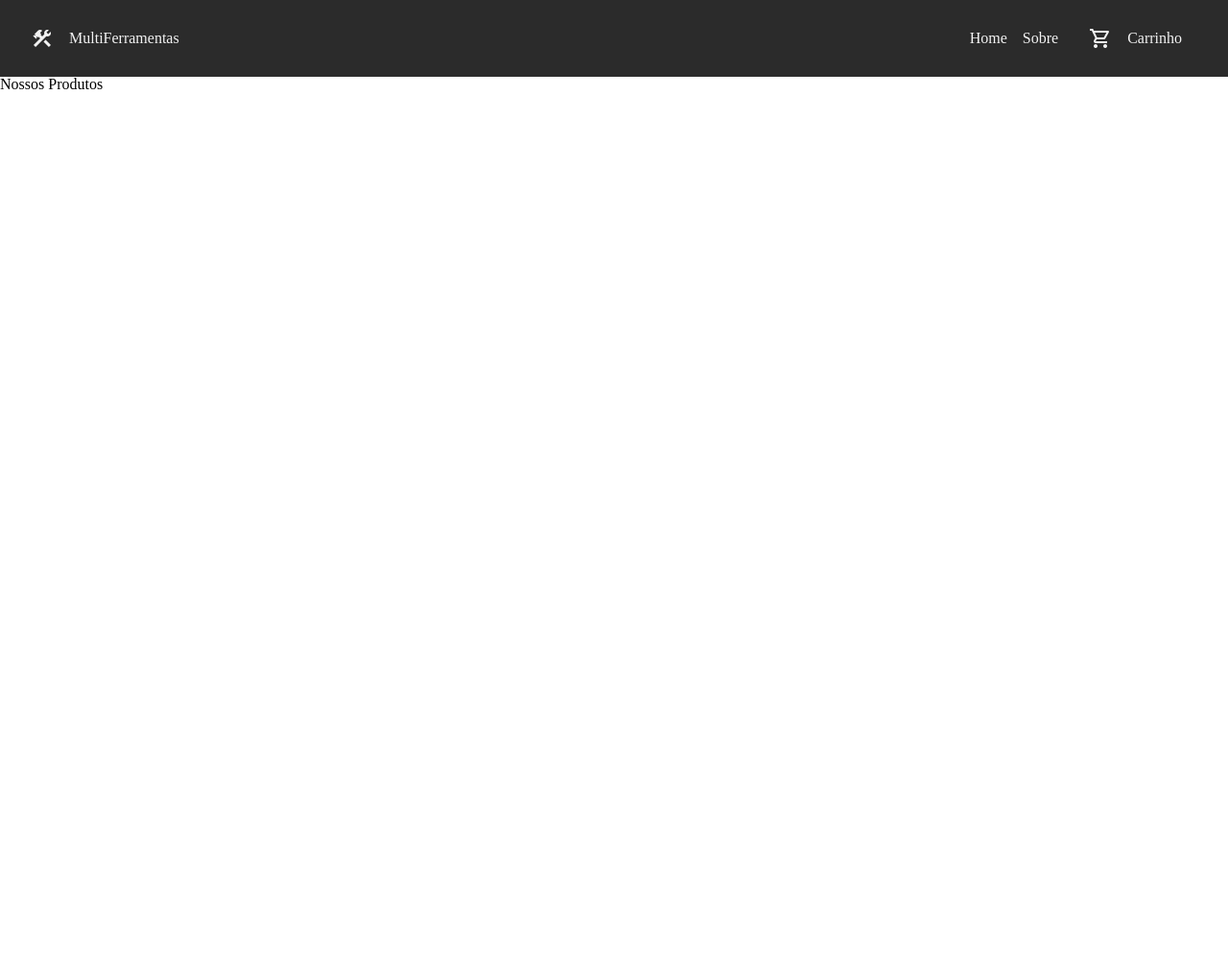
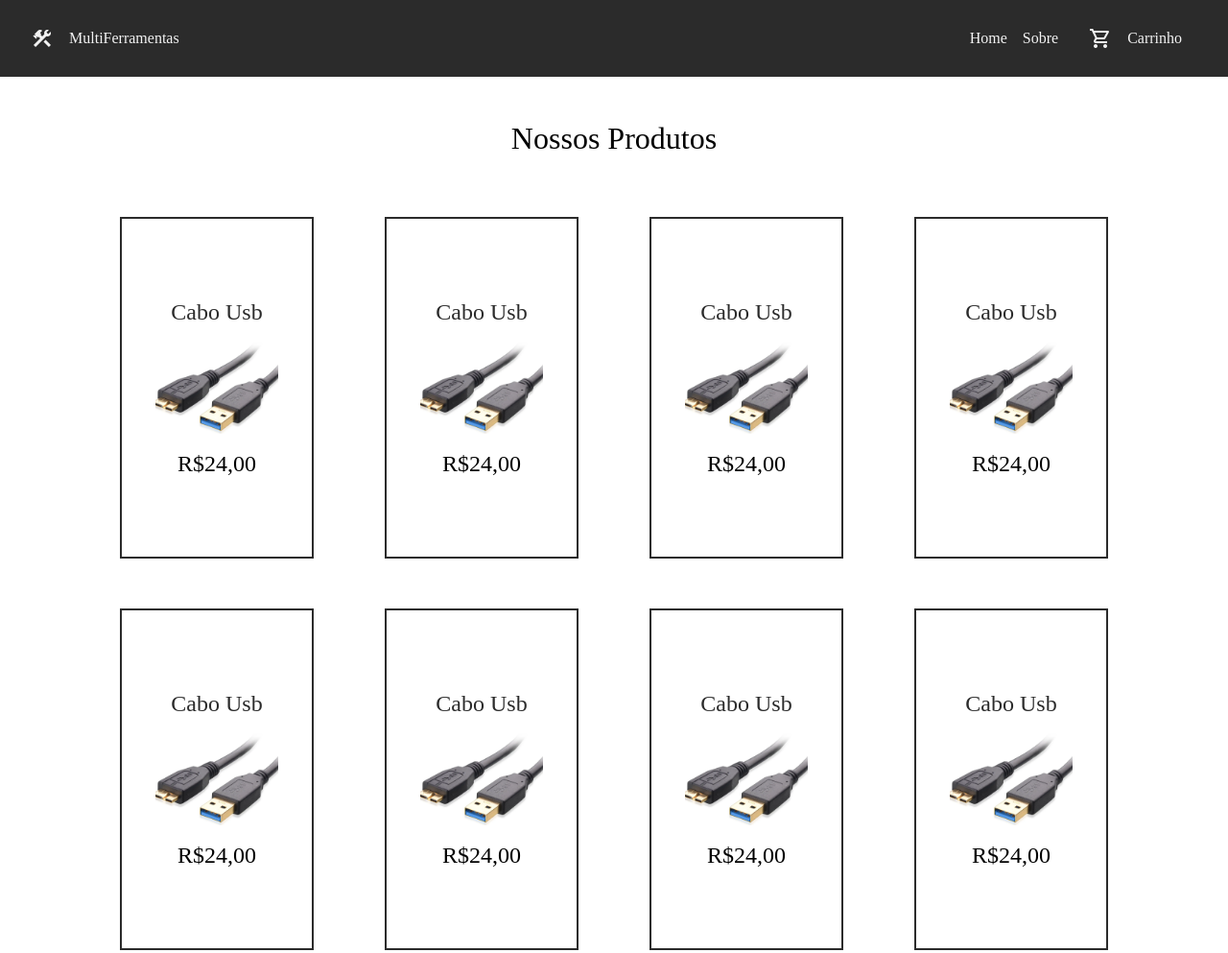
Before and after one commit to alisongpds/Projeto-A3, a website built with Vite: page index.html in a window 1280 px wide. Shown: the whole page at 96% size. Before the commit the page ends 800 px from the top, so only its background shows below. Built offline with nearby package versions, Linux system fonts and the light colour scheme.

Commit message:
Teste de adição de arquivos e layout completo

```diff
--- a/index.html
+++ b/index.html
@@ -38,14 +38,47 @@
 			<h1 class="product__title">Nossos Produtos</h1>
 		</section>
 		<section class="productList">
-			<img src="" alt="">
-			<img src="" alt="">
-			<img src="" alt="">
-			<img src="" alt="">
-			<img src="" alt="">
-			<img src="" alt="">
-			<img src="" alt="">
-			<img src="" alt="">
+			<div class="productList__item">
+				<h1 class="productTitle">Cabo Usb</h1>
+				<img class="productImage" src="./images/usb.png">
+				<h4 class="productDescription">R$24,00</h4>
+			</div>
+			<div class="productList__item">
+				<h1 class="productTitle">Cabo Usb</h1>
+				<img class="productImage" src="./images/usb.png">
+				<h4 class="productDescription">R$24,00</h4>
+			</div>
+			<div class="productList__item">
+				<h1 class="productTitle">Cabo Usb</h1>
+				<img class="productImage" src="./images/usb.png">
+				<h4 class="productDescription">R$24,00</h4>
+			</div>
+			<div class="productList__item">
+				<h1 class="productTitle">Cabo Usb</h1>
+				<img class="productImage" src="./images/usb.png">
+				<h4 class="productDescription">R$24,00</h4>
+			</div>
+			<div class="productList__item">
+				<h1 class="productTitle">Cabo Usb</h1>
+				<img class="productImage" src="./images/usb.png">
+				<h4 class="productDescription">R$24,00</h4>
+			</div>
+			<div class="productList__item">
+				<h1 class="productTitle">Cabo Usb</h1>
+				<img class="productImage" src="./images/usb.png">
+				<h4 class="productDescription">R$24,00</h4>
+			</div>
+			<div class="productList__item">
+				<h1 class="productTitle">Cabo Usb</h1>
+				<img class="productImage" src="./images/usb.png">
+				<h4 class="productDescription">R$24,00</h4>
+			</div>
+			<div class="productList__item">
+				<h1 class="productTitle">Cabo Usb</h1>
+				<img class="productImage" src="./images/usb.png">
+				<h4 class="productDescription">R$24,00</h4>
+			</div>
+
 		</section>
 	</main>
 
--- a/style.css
+++ b/style.css
@@ -8,6 +8,8 @@ html {
   font-family: var(--fonte-principal);
   font-size: 1.2rem;
 }
+
+/* CABEÇALHO DA PÁGINA */
 
 .header {
   background-color: var(--cor-principal);
@@ -52,3 +54,66 @@ html {
   padding: 0 1rem;
   color: var(--cor-letras);
 }
+
+/* SEÇÃO PRODUTOS */
+
+.product {
+  display: flex;
+  flex-direction: column;
+  justify-content: center;
+  align-items: center;
+  height: 16vh;
+}
+
+.product__title {
+  font-size: 2rem;
+}
+
+.productList {
+  display: grid;
+  grid-template-columns: 1fr 1fr 1fr 1fr;
+  grid-template-rows: 1fr 1fr;
+  gap: 1rem;
+  grid-auto-flow: row;
+  place-items: center;
+  justify-content: center;
+  align-content: center;
+  height: 100vh;
+  padding: 0 6rem;
+}
+
+.productList__item {
+  display: flex;
+  flex-direction: column;
+  justify-content: center;
+  align-items: center;
+  width: 13vw;
+  height: 40vh;
+  padding: 1rem;
+  gap: 1.2rem;
+  border: 2px solid var(--cor-principal);
+  transition: 1s;
+
+}
+
+.productList__item:hover{
+  transform: scale(1.1);
+  transition: 1s;
+}
+
+.productTitle{
+  font-size: 1.5rem;
+  color: var(--cor-principal);
+}
+
+.productImage {
+  width: 8rem;
+  height: 6em;
+  border-radius: 1rem;
+  object-fit: cover;
+}
+
+.productDescription {
+  font-size: 1.5rem;
+  text-align: center;
+}
```
Also changed, not shown: images/usb.png (added).
